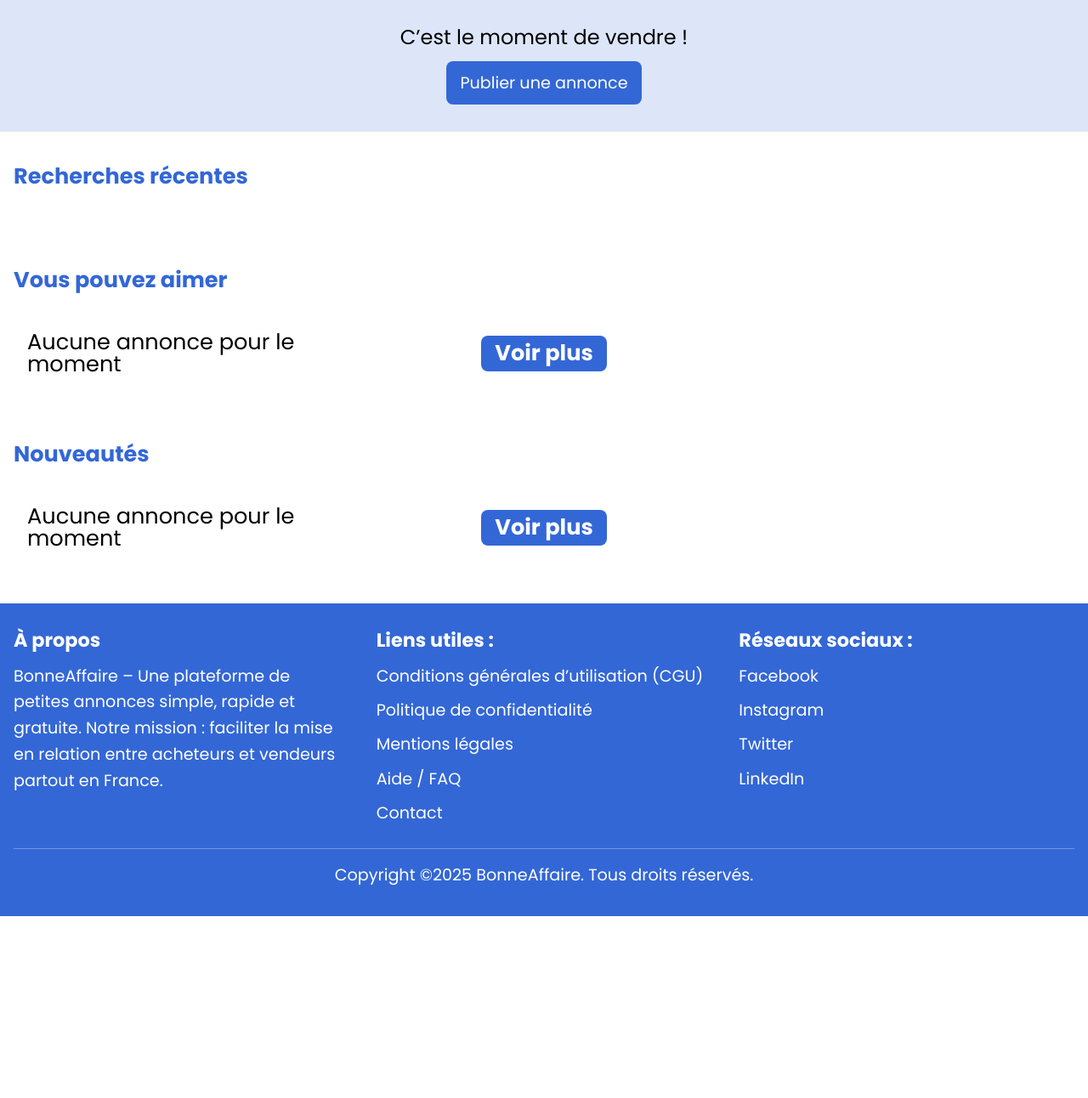
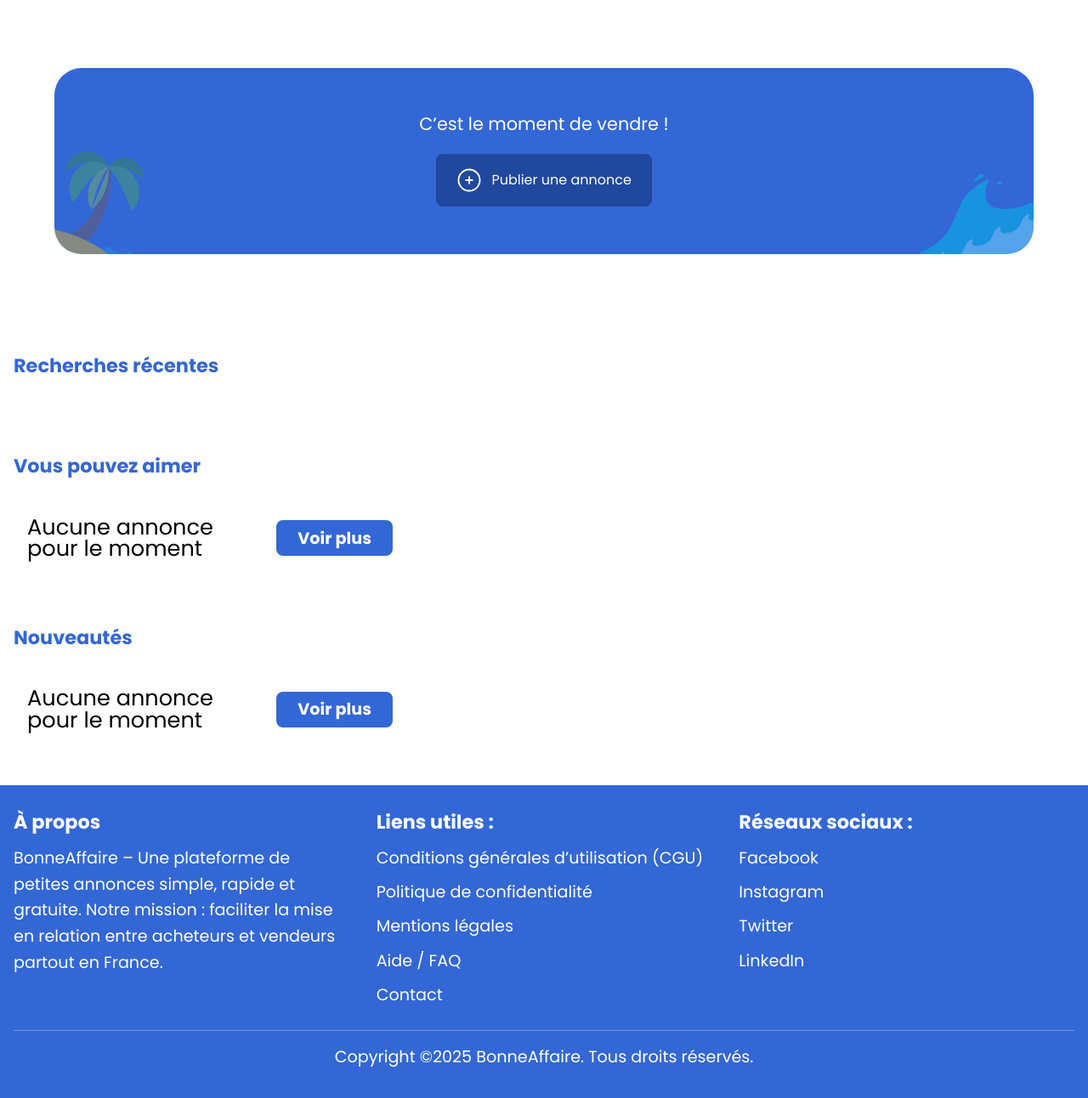
Before and after one commit to elias-d3v/BonneAffaire, a Symfony app: template templates/home/index.html.twig in a window 1280 px wide; the page is wider, and only the part inside the window is pictured. Shown: the part 172-1464 px from the top of that part at 85% size. Before the commit the page ends 1250 px from the top of that part, so only its background shows below. Run offline with Twig, Linux system fonts and the light colour scheme; the template is opened without the code that fills it, so the values that code supplies are empty; style sheets or scripts are compiled from the project's sources; some libraries are stand-ins or nearby versions.

Commit message:
Responsive
Home

```diff
--- a/assets/styles/base/_base.scss
+++ b/assets/styles/base/_base.scss
@@ -13,6 +13,10 @@
   color: $primary;
   font-weight: bold;
   margin-bottom: 2rem;
+}
+
+.hide-mobile {
+  display: none;
 }
 
 .suggestions, .news, .post-info {
@@ -148,3 +152,49 @@
     font-weight: 500;
   }
 }
+
+// Responsive Desktop
+@media (min-width: $bp-tablet) {
+  .hide-mobile {
+    display: block;
+  }
+
+  .news .grid,.suggestions .grid{
+    grid-template-columns: repeat(5,1fr);
+    .card {
+      padding: 1rem;
+
+      .favorite-btn {
+        right: 25px;
+        top: 25px;
+
+        img{
+          width: 20px;
+          height: 20px;
+        }
+      }
+
+      .post-image {
+        height: 220px;
+      }
+
+      h3 {
+        font-size: 1.4rem;
+      }
+
+      p {
+        font-size: 1.3rem;
+      }
+
+      span,
+      .date {
+        font-size: 1.1rem;
+      }
+    }
+
+    .see-more .btn {
+      font-size: 1.2rem;
+      padding: 0.7rem 1.6rem;
+    }
+  }
+}
--- a/assets/styles/layout/_header.scss
+++ b/assets/styles/layout/_header.scss
@@ -99,7 +99,7 @@
 }
 
 // Responsive Desktop
-@media (min-width: 768px) {
+@media (min-width: $bp-tablet) {
   .menu-wrapper {
     display: none;
   }
--- a/assets/styles/pages/_home.scss
+++ b/assets/styles/pages/_home.scss
@@ -15,6 +15,8 @@
     padding: 1rem;
     border-radius: $radius;
     text-decoration: none;
+
+    .icon {display: none;}
   }
 }
 
@@ -115,9 +117,78 @@
 }
 
 
-// Desktop
+// Responsive Desktop
 @media (min-width: $bp-tablet) {
-  .grid {
-    grid-template-columns: repeat(3, 1fr);
+  .promo {
+    background: $primary;
+    border-radius: 2rem;
+    color: white;
+    padding: 3.5rem 2rem;
+    position: relative;
+    margin: 5rem 4rem;
+    overflow: hidden;
+
+    p {
+      font-size: 1.3rem;
+      margin-bottom: 0.5rem;
+    }
+
+    .btn {
+      background: darken($primary, 15%);
+      font-size: 1rem;
+      padding: 1rem 1.5rem;
+      display: inline-flex;
+      align-items: center;
+      gap: 0.7rem;
+
+      &:hover {
+        background: darken($primary, 25%);
+      }
+
+      .icon {
+        height: 30px;
+        width: 30px;
+        display: block;
+      }
+    }
+
+    &::before,
+    &::after {
+      content: "";
+      position: absolute;
+      background-size: contain;
+      background-repeat: no-repeat;
+    }
+
+    &::before {
+      width: 140px;
+      height: 140px;
+      bottom: -5px;
+      left: -15px;
+      background-image: url("/images/beach_svgrepo.com.svg");
+      transform: rotate(5deg);
+    }
+
+    &::after {
+      width: 150px;
+      height: 150px;
+      bottom: -59px;
+      right: -15px;
+      background-image: url("/images/vagues.svg");
+      transform: rotate(-25deg);
+    }
+  }
+
+  .title{font-size: 1.4rem;}
+
+  .recent-searches {
+    .recent-grid{
+      grid-template-columns: repeat(5, 1fr);
+
+      .search-card{
+        padding: 1rem 1rem 1rem 1rem;
+        h3,p,.location{font-size: 1.2rem;}
+      }
+    }
   }
 }
--- a/src/Controller/HomeController.php
+++ b/src/Controller/HomeController.php
@@ -17,7 +17,7 @@ class HomeController extends AbstractController
         $lastPosts = $postRepository->findBy(
             ['status' => 'validated'],
             ['publishedAt' => 'DESC'],
-            2
+            4
         );
 
         $favorisIds = [];
@@ -34,13 +34,13 @@ class HomeController extends AbstractController
             $lastPostsSuggest = $postRepository->findBy(
                 ['category' => $lastCategoryId, 'status' => 'validated'],
                 ['publishedAt' => 'DESC'],
-                2
+                4
             );
         } else {
             $lastPostsSuggest = $postRepository->findBy(
                 ['status' => 'validated'],
                 ['publishedAt' => 'DESC'],
-                2
+                4
             );
         }
 
--- a/templates/home/index.html.twig
+++ b/templates/home/index.html.twig
@@ -3,10 +3,12 @@
 {% block title %}Accueil - BonneAffaire{% endblock %}
 
 {% block body %}
-  <!-- Bloc promo -->
+  <!-- Bloc CTA -->
   <section class="promo">
     <p>C’est le moment de vendre !</p>
-    <a href="{{ path('post_new') }}" class="btn">Publier une annonce</a>
+    <a href="{{ path('post_new') }}" class="btn">
+    <img src="/images/add-circle-svgrepo-com.svg" alt="Vendre" class="icon">
+    Publier une annonce</a>
   </section>
 
   <!-- Recherches récentes -->
@@ -22,7 +24,7 @@
     <div class="grid">
       {% for post in last_posts_suggest %}
         {% if post.status == 'validated' %}
-          <article class="card">
+          <article class="card {{ loop.index > 2 ? 'hide-mobile' : '' }}">
             <a href="{{ path('post_show', {id: post.id}) }}" class="card-link">
               <button
                   class="favorite-btn"
@@ -58,7 +60,7 @@
     <div class="grid">
       {% for post in last_posts %}
         {% if post.status == 'validated' %}
-          <article class="card">
+          <article class="card {{ loop.index > 2 ? 'hide-mobile' : '' }}">
             <a href="{{ path('post_show', {id: post.id}) }}" class="card-link">
               <button
                   class="favorite-btn"
@@ -70,7 +72,7 @@
                       : 'images/hearth-svgrepo-com.svg') }}" alt="favori">
               </button>
 
-              <img src="{{ asset('uploads/' ~ post.image1) }}" alt="{{ post.title }}">
+              <img src="{{ asset('uploads/' ~ post.image1) }}" alt="{{ post.title }}" class="post-image">
               <h3>{{ post.title }}</h3>
               <p>{{ post.price }} €</p>
               <span>{{ post.location }}</span>
```
Also changed, not shown: assets/js/recentSearch.js (+11 -13 lines), public/images/beach_svgrepo.com.svg (added), public/images/vagues.svg (added).
